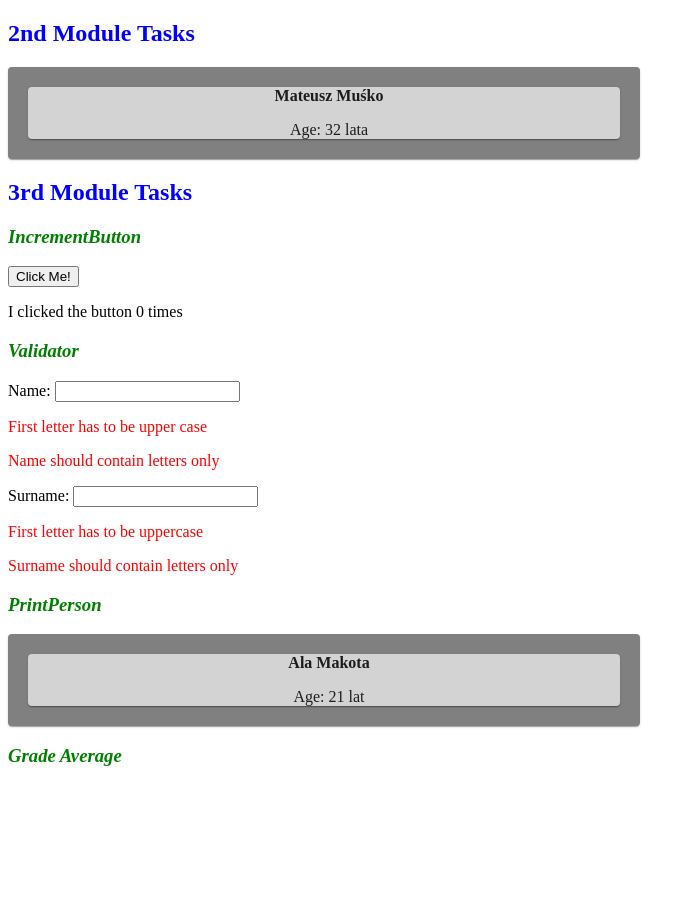
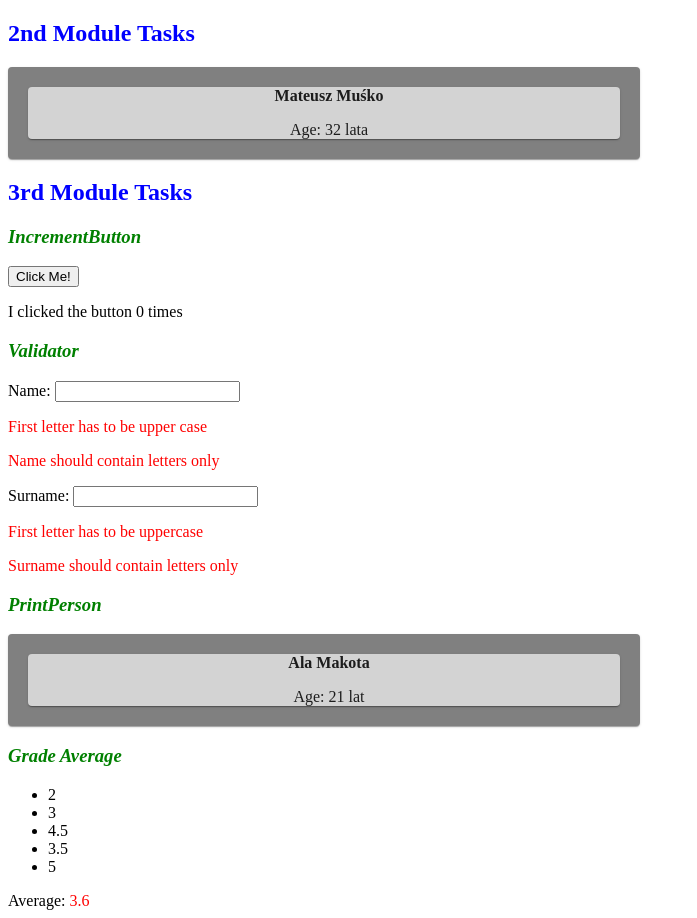
Before and after one commit to MuskoM/Navoica_tasks, a React (Create React App) app: page / in a window 1280 px wide. Shown: the whole page, without its empty margins (0-697 px from the left). Before the commit the page ends 800 px from the top, so only its background shows below. Built offline with nearby package versions, Linux system fonts and the light colour scheme.

Commit message:
Finished ex 2 from module 2.2

```diff
--- a/src/App.js
+++ b/src/App.js
@@ -18,7 +18,7 @@ class App extends Component{
         <h3>PrintPerson</h3>
         <Person name="Ala" surname="Makota" year={1999}></Person>
         <h3>Grade Average</h3>
-        <GradeAverage array={[0,1,2,3,4,5]}></GradeAverage>
+        <GradeAverage array={[2,3,4.5,3.5,5]}></GradeAverage>
       </div>
 
   )
--- a/src/GradeAverage.js
+++ b/src/GradeAverage.js
@@ -9,9 +9,12 @@ const GradeAverage = props =>{
 
 return(
     <div>
-        {array.map((val,key)=>{
-            <p>val</p>
+        <ul>
+        {array.map((val)=>{
+           return (<li>{val}</li>)
         })}
+        </ul>
+    <span style={{color: "red"}}><span style={{color:"black"}}>Average: </span>{average}</span>
     </div>
 );
 
```
